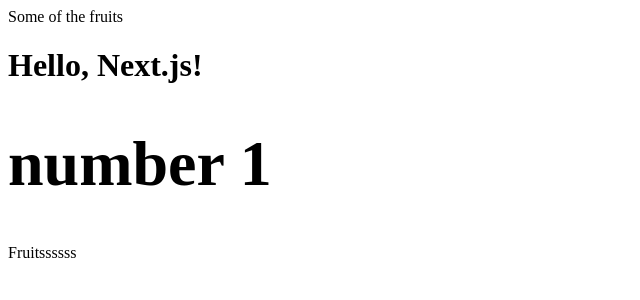
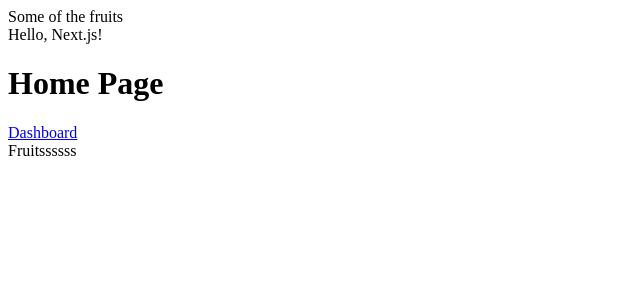
Before and after one commit to Asikni/NextJs_Basics, a Next.js app: page / in a window 1280 px wide. Shown: the top 300 px of the page, without its empty margins (0-640 px from the left). Built offline with nearby package versions, Linux system fonts and the light colour scheme.

Commit message:
code updated

```diff
--- /dev/null
+++ b/app/dashboard/loading.tsx
@@ -0,0 +1,5 @@
+export default function loader() {
+  <div>
+    <h1>Loading</h1>
+  </div>;
+}
--- a/app/page.tsx
+++ b/app/page.tsx
@@ -1,17 +1,21 @@
-import { Metadata } from "next"
+import { Metadata } from "next";
+import Link from "next/link";
+export const metadata: Metadata = {
+  title: "Blog",
+};
 
-export const metadata:Metadata = {
-  title:"Blog"
-}
-
-function Number(){
-  return(
-    <div>number 1</div>
-  )
+function Number() {
+  return <div>Home Page</div>;
 }
 
 export default function Page() {
-  return (<h1>Hello, Next.js!
-    <h1>{Number()}</h1>
-  </h1>)
+  return (
+    <div>
+      <div>
+        Hello, Next.js!
+        <h1>{Number()}</h1>
+        < Link href="/dashboard">Dashboard</Link>
+      </div>
+    </div>
+  );
 }
```
Also changed, not shown: app/dashboard/page.tsx (+5 -2 lines), app/order-products/page.tsx (added, +17 -0 lines), app/products/page.jsx (+6 -1 lines), app/dashboard/error.jsx (deleted).
